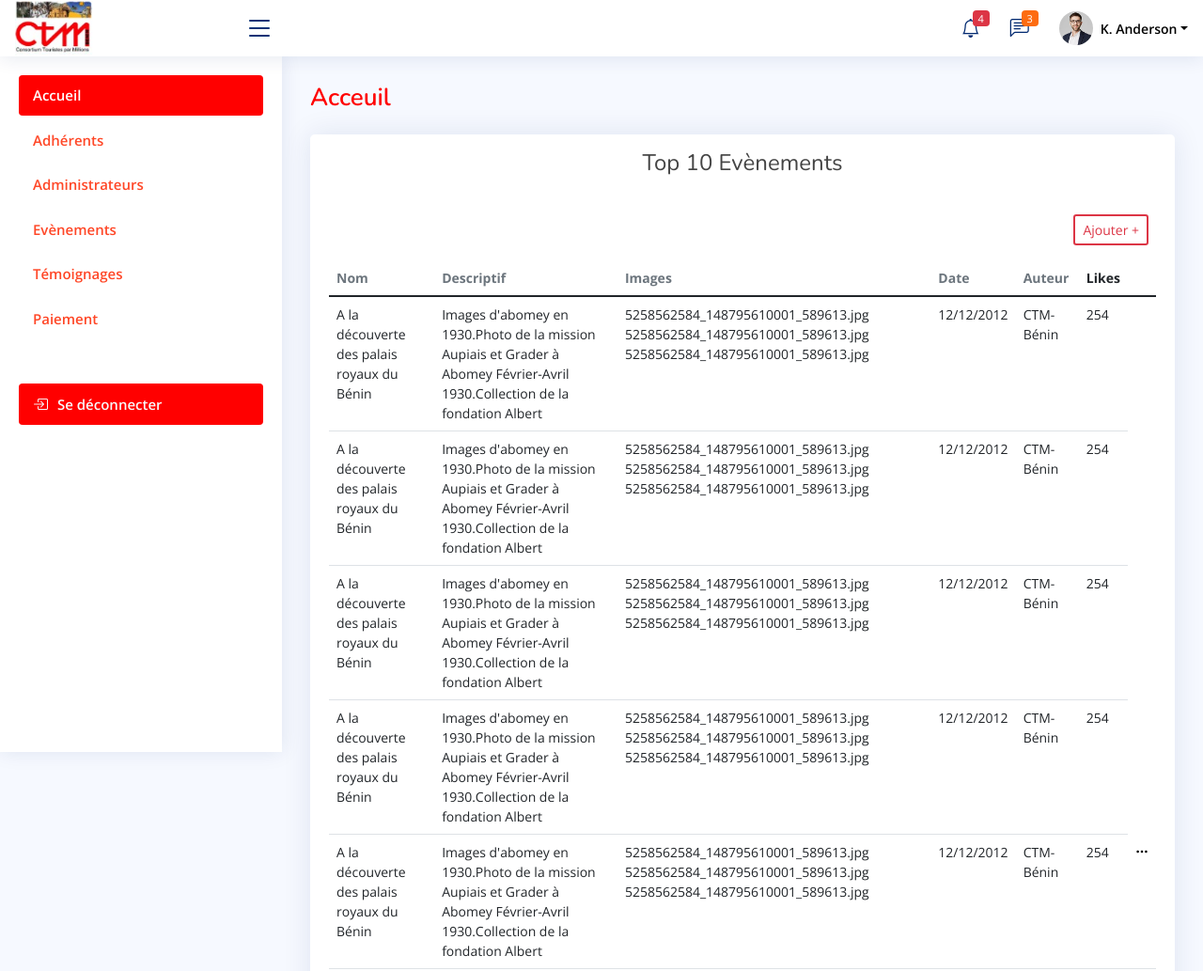
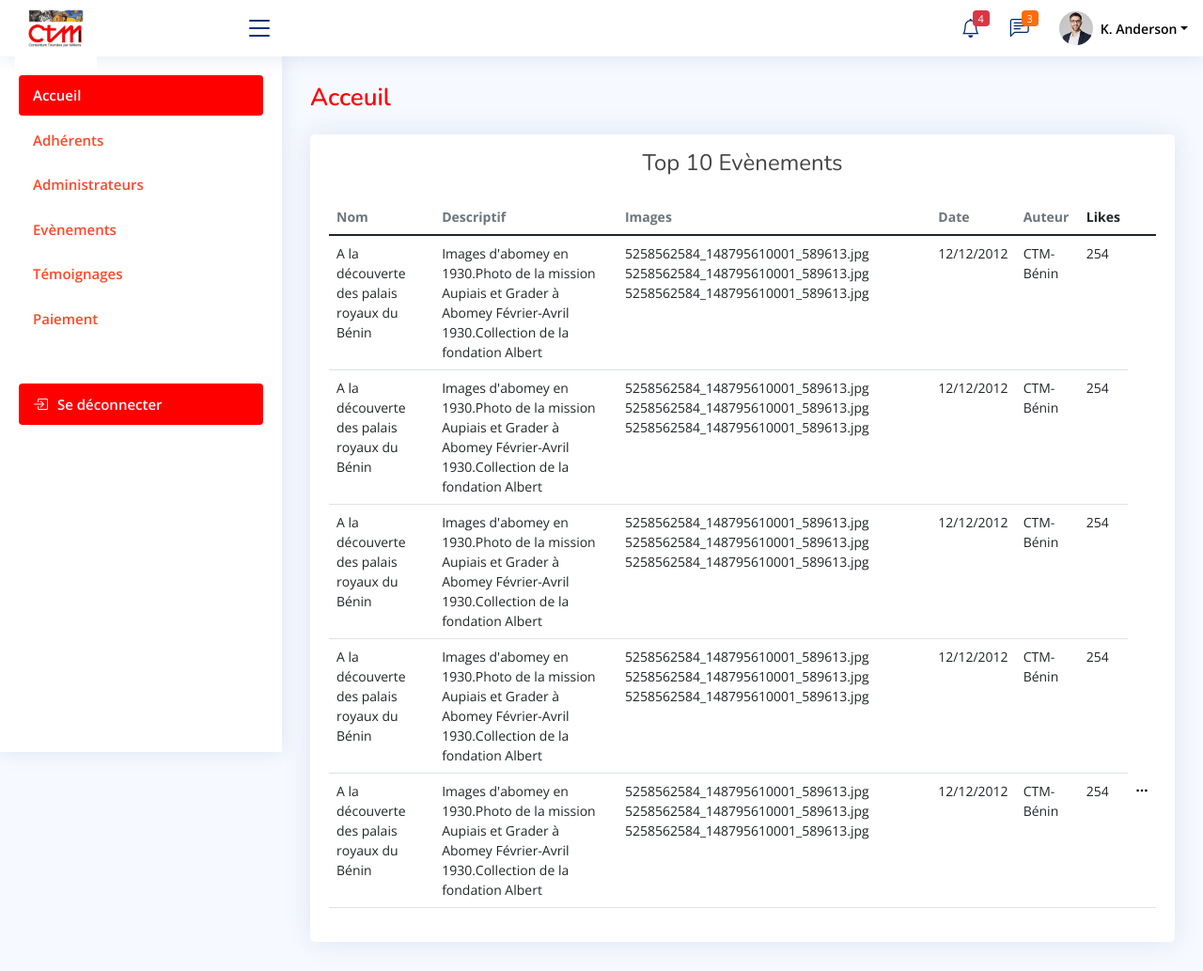
Before and after one commit to Shira08/CTM_Project_Dashboard, a plain HTML site: page index.html in a window 1280 px wide. Shown: the top 1033 px of the page at 94% size. Drawn offline with nearby package versions, Linux system fonts and the light colour scheme.

Commit message:
new commi

```diff
--- a/index.html
+++ b/index.html
@@ -51,8 +51,9 @@
           class="logo d-flex align-items-center p-3 m-0 h-100"
         >
           <img
-            src="assets/img/png/ctm.jpg"
-            class="img-fluid d-flex justify-content-between"
+            src="assets/img/png/ctm.png"
+            class="img-fluid d-flex justify-content-between "
+            style="width: 40%"
             alt=""
           />
         </a>
@@ -361,14 +362,6 @@
               <div class="card-body overflow-auto">
             <div class="text-center py-3 fw-bold" ><h4>Top 10 Evènements</h4></div>
 
-                <div class="d-flex justify-content-end my-3">
-
-                  <a
-                    href=""
-                    class="mx-2 border border-danger text-danger border-2 btn btn-sm"
-                    > Ajouter +</a
-                  >
-                </div>
                 <!-- Modal Dialog Scrollable validation-->
 
                 <div
@@ -592,18 +585,18 @@
     <!-- End #main -->
 
     <!-- ======= Footer =======
-    <!--footer id="footer" class="footer">
+    <footer id="footer" class="footer">
         <div class="copyright">
             &copy; Copyright <strong><span>Digit-Consult</span></strong>. All Rights Reserved
         </div>
         <div class="credits">
-            <!-- All the links in the footer should remain intact. -->
+            < All the links in the footer should remain intact. -->
     <!-- You can delete the links only if you purchased the pro version. -->
     <!-- Licensing information: https://bootstrapmade.com/license/ -->
     <!-- Purchase the pro version with working PHP/AJAX contact form: https://bootstrapmade.com/nice-admin-bootstrap-admin-html-template/ >
             Designed by <a href="">Digit</a>
         </div>
-    </footer><!-- End Footer -->-->
+    </footer>< End Footer -->
 
     <a
       href="#"
```
Also changed, not shown: adherents.html (+1 -1 lines), administrateurs.html (+1 -1 lines), evenement.html (+1 -1 lines), paiement.html (+4 -4 lines), temoignages.html (+1 -1 lines), assets/img/png/ctm.jpg (deleted), assets/img/png/ctm.png (added).
